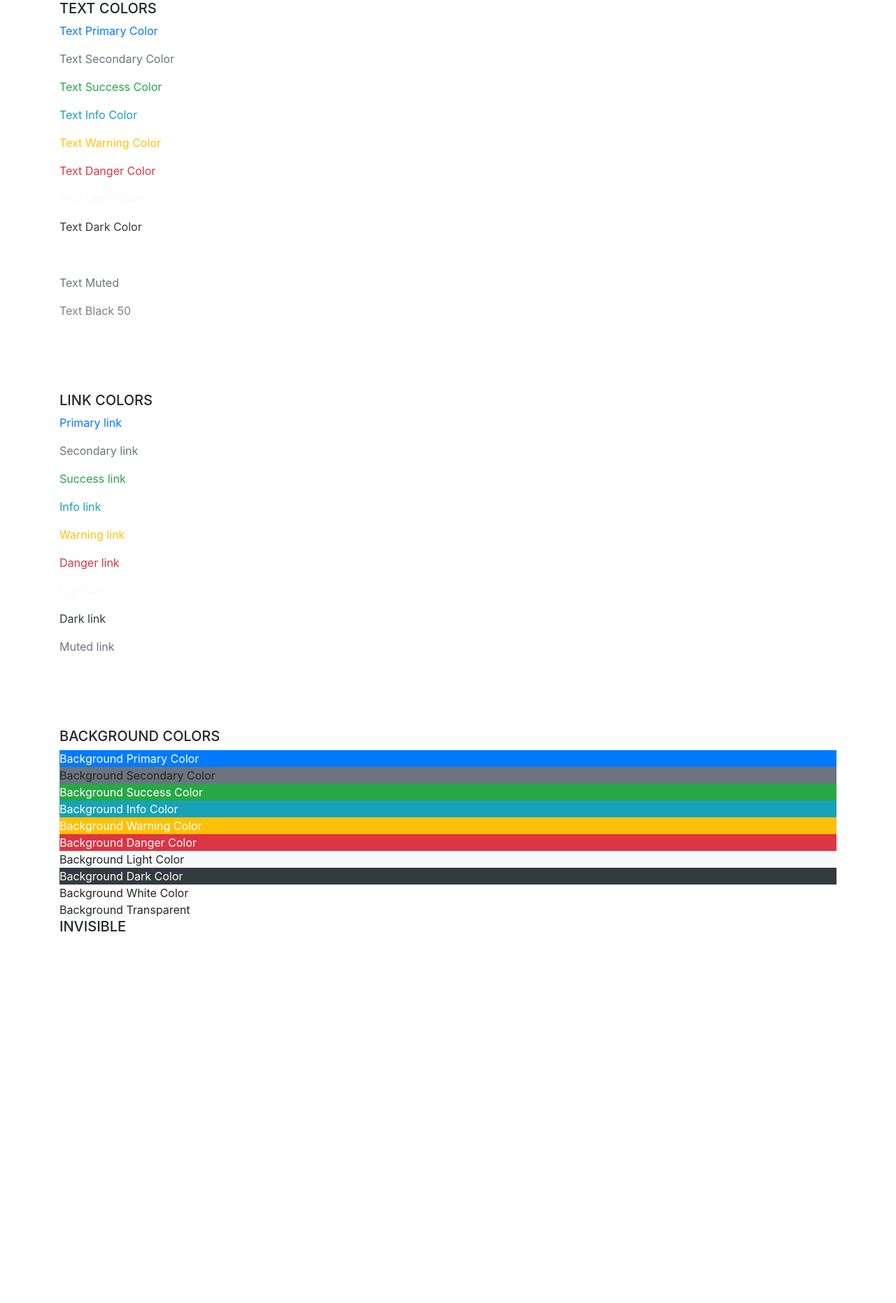
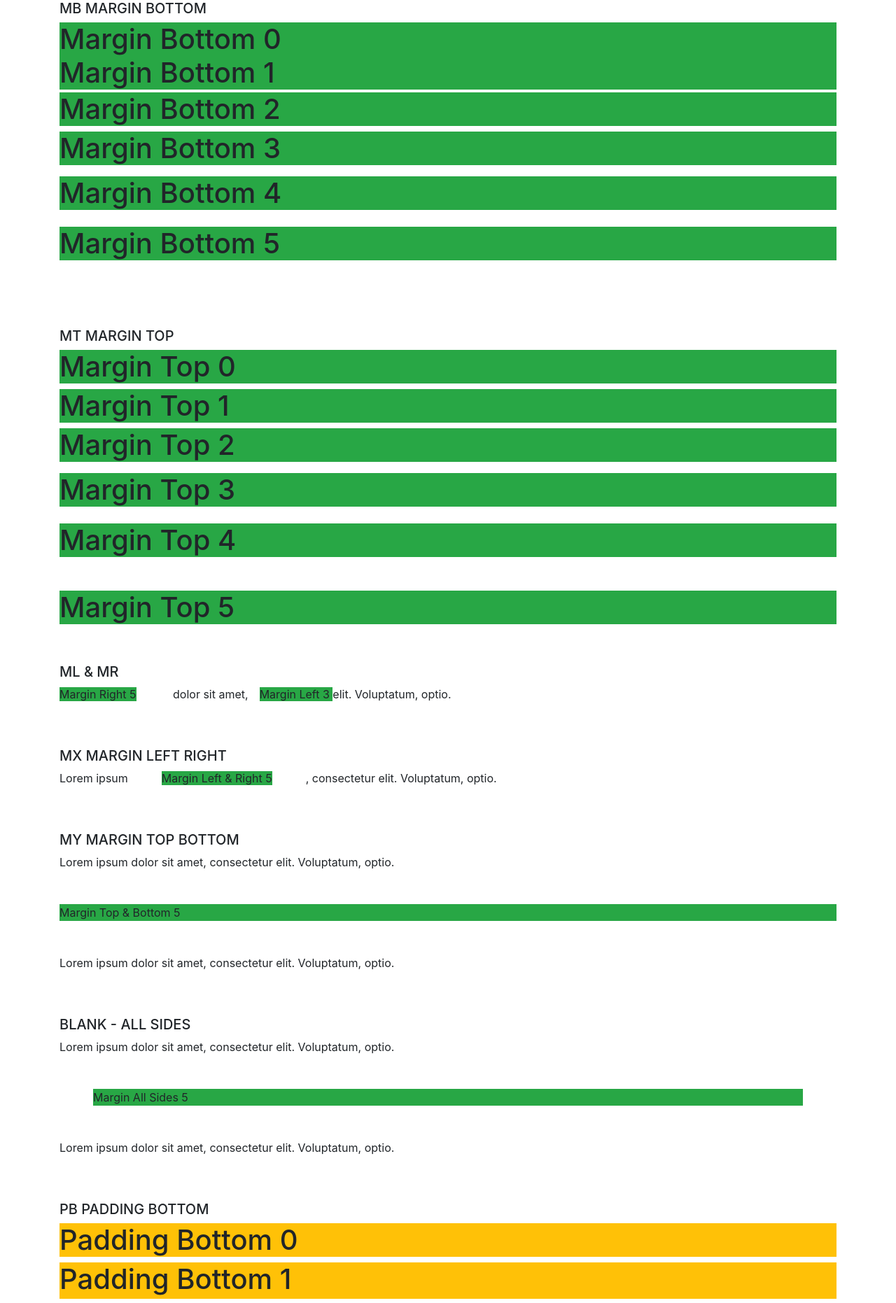
Before and after one commit to miankks/react-new-features, a React (Create React App) app: page / in a window 1280 px wide. Shown: the top 1862 px of the page at 70% size. Built offline with nearby package versions, Linux system fonts and the light colour scheme.

Commit message:
Margin & Padding Spacing

```diff
--- /dev/null
+++ b/src/components/bootstrap/MarginPadding.js
@@ -0,0 +1,117 @@
+import React, { Component } from 'react'
+
+export default class MarginPadding extends Component {
+    render() {
+        return (
+            <div>
+                <div class="container">
+                <h5>MB MARGIN BOTTOM</h5>
+                <h1 class="mb-0 bg-success">Margin Bottom 0</h1>
+                <h1 class="mb-1 bg-success">Margin Bottom 1</h1>
+                <h1 class="mb-2 bg-success">Margin Bottom 2</h1>
+                <h1 class="mb-3 bg-success">Margin Bottom 3</h1>
+                <h1 class="mb-4 bg-success">Margin Bottom 4</h1>
+                <h1 class="mb-5 bg-success">Margin Bottom 5</h1>
+
+                <br />
+                <br />
+
+                <h5>MT MARGIN TOP</h5>
+                <h1 class="mt-0 bg-success">Margin Top 0</h1>
+                <h1 class="mt-1 bg-success">Margin Top 1</h1>
+                <h1 class="mt-2 bg-success">Margin Top 2</h1>
+                <h1 class="mt-3 bg-success">Margin Top 3</h1>
+                <h1 class="mt-4 bg-success">Margin Top 4</h1>
+                <h1 class="mt-5 bg-success">Margin Top 5</h1>
+
+                <br />
+                <br />
+
+                <h5>ML & MR</h5>
+                <p>
+                    <span class="mr-5 bg-success">Margin Right 5</span> dolor sit amet,
+                    <span class="ml-3 bg-success">Margin Left 3 </span> elit. Voluptatum, optio.</p>
+
+                <br />
+                <br />
+
+                <h5>MX MARGIN LEFT RIGHT</h5>
+                <p>Lorem ipsum
+                    <span class="mx-5 bg-success">Margin Left & Right 5</span>, consectetur elit. Voluptatum, optio.</p>
+
+                <br />
+                <br />
+
+                <h5>MY  MARGIN TOP BOTTOM</h5>
+                <p>Lorem ipsum dolor sit amet, consectetur elit. Voluptatum, optio.</p>
+                <p class="my-5 bg-success">Margin Top & Bottom 5</p>
+                <p>Lorem ipsum dolor sit amet, consectetur elit. Voluptatum, optio.</p>
+
+                <br />
+                <br />
+
+                <h5>BLANK - ALL SIDES</h5>
+                <p>Lorem ipsum dolor sit amet, consectetur elit. Voluptatum, optio.</p>
+                <p class="m-5 bg-success">Margin All Sides 5</p>
+                <p>Lorem ipsum dolor sit amet, consectetur elit. Voluptatum, optio.</p>
+
+                <br />
+                <br />
+
+                <h5>PB PADDING BOTTOM</h5>
+                <h1 class="pb-0 bg-warning">Padding Bottom 0</h1>
+                <h1 class="pb-1 bg-warning">Padding Bottom 1</h1>
+                <h1 class="pb-2 bg-warning">Padding Bottom 2</h1>
+                <h1 class="pb-3 bg-warning">Padding Bottom 3</h1>
+                <h1 class="pb-4 bg-warning">Padding Bottom 4</h1>
+                <h1 class="pb-5 bg-warning">Padding Bottom 5</h1>
+
+                <br />
+                <br />
+
+                <h5>PT PADDING TOP</h5>
+                <h1 class="pt-0 bg-warning">Padding Top 0</h1>
+                <h1 class="pt-1 bg-warning">Padding Top 1</h1>
+                <h1 class="pt-2 bg-warning">Padding Top 2</h1>
+                <h1 class="pt-3 bg-warning">Padding Top 3</h1>
+                <h1 class="pt-4 bg-warning">Padding Top 4</h1>
+                <h1 class="pt-5 bg-warning">Padding Top 5</h1>
+
+                <br />
+                <br />
+
+                <h5>PL & PR</h5>
+                <p>
+                    <span class="pl-5 bg-warning">Padding Right 5</span> dolor sit amet,
+                    <span class="pr-3 bg-warning">Padding Left 3 </span> elit. Voluptatum, optio.</p>
+
+                <br />
+                <br />
+
+                <h5>PX PADDING LEFT RIGHT</h5>
+                <p>Lorem ipsum
+                    <span class="px-5 bg-warning">Padding Left & Right 5</span>, consectetur elit. Voluptatum, optio.</p>
+
+                <br />
+                <br />
+
+                <h5>PY  PADDING TOP BOTTOM</h5>
+                <p class="py-5 bg-warning">Padding Top & Bottom 5</p>
+
+                <br />
+                <br />
+
+                <h5>ALL SIDES</h5>
+                <p class="p-5 bg-warning">Padding All Sides 5</p>
+
+                <h5>HORIZONTAL CENTERING</h5>
+                <div class="mx-auto bg-info" style={{width: "200px"}}>
+                    Horizontal Centering
+                </div>
+
+            </div>
+            <div style={{marginTop:"500px"}}></div>
+            </div>
+        )
+    }
+}
--- a/src/index.js
+++ b/src/index.js
@@ -8,15 +8,16 @@ import ReactDOM from 'react-dom';
 // import 'bootstrap/dist/css/bootstrap.css';
 // import TextAlignmntDisplay from './components/bootstrap/TextAlignmntDisplay';
 // import FloatFixedPosition from './components/bootstrap/FloatFixedPosition';
+// import ColorBackground from './components/bootstrap/ColorBackground';
 import reportWebVitals from './reportWebVitals';
-import ColorBackground from './components/bootstrap/ColorBackground';
+import MarginPadding from './components/bootstrap/MarginPadding';
 
 
 
 
 ReactDOM.render(
   <React.StrictMode>
-  <ColorBackground />
+  <MarginPadding />
   </React.StrictMode>,
   document.getElementById('root')
   );
```
